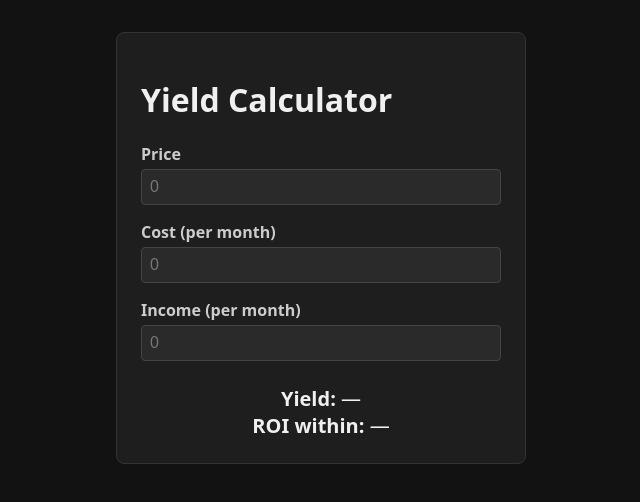
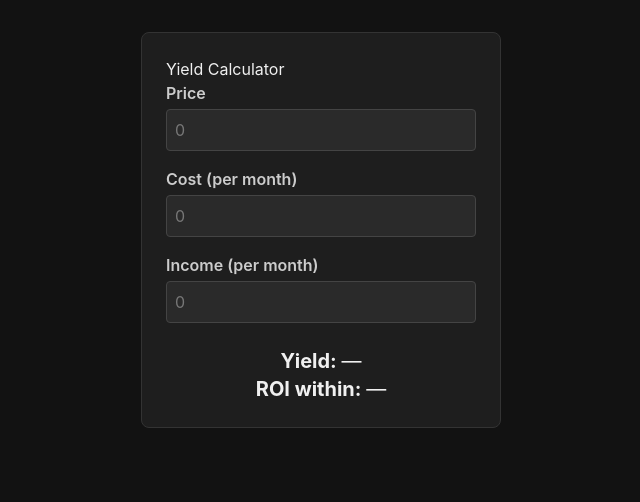
Before and after one commit to choopong/yield-calculator, a Nuxt app: page / in a window 1280 px wide. Shown: the top 502 px of the page, without its empty margins (319-959 px from the left). Built offline with nearby package versions, Linux system fonts and the light colour scheme.

Commit message:
tailwindcss

```diff
--- a/app/assets/css/main.css
+++ b/app/assets/css/main.css
@@ -1,8 +1,20 @@
-html,
-body {
-  margin: 0;
-  padding: 0;
-  background-color: #121212;
-  color: #f0f0f0;
-  color-scheme: dark;
+@import 'tailwindcss';
+
+@theme {
+  --color-background: #121212;
+  --color-foreground: #f0f0f0;
+  --color-surface: #1e1e1e;
+  --color-surface-border: #333333;
+  --color-muted: #cccccc;
+  --color-input: #2a2a2a;
+  --color-input-border: #444444;
+  --color-subtle: #777777;
+  --color-accent: #6c9eff;
 }
+
+@layer base {
+  html,
+  body {
+    @apply m-0 scheme-dark bg-background text-foreground;
+  }
+}
--- a/app/components/YieldCalculator.vue
+++ b/app/components/YieldCalculator.vue
@@ -64,32 +64,36 @@ const roiPeriod = computed(() => {
 
 function formatRoiPeriod(period: { years: number; months: number }): string {
   const parts: string[] = []
-  if (period.years > 0) parts.push(`${period.years} ${period.years === 1 ? 'year' : 'years'}`)
-  if (period.months > 0) parts.push(`${period.months} ${period.months === 1 ? 'month' : 'months'}`)
+  if (period.years > 0)
+    parts.push(`${period.years} ${period.years === 1 ? 'year' : 'years'}`)
+  if (period.months > 0)
+    parts.push(`${period.months} ${period.months === 1 ? 'month' : 'months'}`)
   return parts.join(' ')
 }
 </script>
 
 <template>
-  <div class="yield-calculator">
+  <div class="mx-auto my-8 max-w-90 rounded-lg border border-surface-border bg-surface p-6 font-sans text-foreground">
     <h1>Yield Calculator</h1>
 
-    <div class="field">
-      <label for="price">Price</label>
+    <div class="mb-4 flex flex-col">
+      <label for="price" class="mb-1 font-semibold text-muted">Price</label>
       <input id="price" :value="price.display.value" @input="price.onInput" type="text" inputmode="decimal"
-        placeholder="0" />
+        placeholder="0"
+        class="rounded border border-input-border bg-input p-2 text-base text-foreground placeholder-subtle focus:border-accent focus:outline-none" />
     </div>
-    <div class="field">
-      <label for="cost">Cost (per month)</label>
-      <input id="cost" :value="cost.display.value" @input="cost.onInput" type="text" inputmode="decimal"
-        placeholder="0" />
+    <div class="mb-4 flex flex-col">
+      <label for="cost" class="mb-1 font-semibold text-muted">Cost (per month)</label>
+      <input id="cost" :value="cost.display.value" @input="cost.onInput" type="text" inputmode="decimal" placeholder="0"
+        class="rounded border border-input-border bg-input p-2 text-base text-foreground placeholder-subtle focus:border-accent focus:outline-none" />
     </div>
-    <div class="field">
-      <label for="income">Income (per month)</label>
+    <div class="mb-4 flex flex-col">
+      <label for="income" class="mb-1 font-semibold text-muted">Income (per month)</label>
       <input id="income" :value="income.display.value" @input="income.onInput" type="text" inputmode="decimal"
-        placeholder="0" />
+        placeholder="0"
+        class="rounded border border-input-border bg-input p-2 text-base text-foreground placeholder-subtle focus:border-accent focus:outline-none" />
     </div>
-    <div class="result">
+    <div class="mt-6 text-center text-xl">
       <div>
         <strong>Yield: </strong>
         <span v-if="yieldPercent !== null">{{ yieldPercent.toFixed(2) }}%</span>
@@ -103,52 +107,3 @@ function formatRoiPeriod(period: { years: number; months: number }): string {
     </div>
   </div>
 </template>
-
-<style scoped>
-.yield-calculator {
-  max-width: 360px;
-  margin: 2rem auto;
-  padding: 1.5rem;
-  background-color: #1e1e1e;
-  border: 1px solid #333;
-  border-radius: 8px;
-  font-family: system-ui, sans-serif;
-  color: #f0f0f0;
-}
-
-.field {
-  display: flex;
-  flex-direction: column;
-  margin-bottom: 1rem;
-}
-
-.field label {
-  margin-bottom: 0.25rem;
-  font-weight: 600;
-  color: #cccccc;
-}
-
-.field input {
-  padding: 0.5rem;
-  border: 1px solid #444;
-  border-radius: 4px;
-  font-size: 1rem;
-  background-color: #2a2a2a;
-  color: #f0f0f0;
-}
-
-.field input::placeholder {
-  color: #777777;
-}
-
-.field input:focus {
-  outline: none;
-  border-color: #6c9eff;
-}
-
-.result {
-  margin-top: 1.5rem;
-  font-size: 1.25rem;
-  text-align: center;
-}
-</style>
--- a/biome.json
+++ b/biome.json
@@ -28,5 +28,13 @@
         "organizeImports": "on"
       }
     }
+  },
+  "css": {
+    "parser": {
+      "tailwindDirectives": true
+    },
+    "formatter": {
+      "quoteStyle": "single"
+    }
   }
 }
--- a/nuxt.config.ts
+++ b/nuxt.config.ts
@@ -1,9 +1,14 @@
+import tailwindcss from '@tailwindcss/vite'
+
 // https://nuxt.com/docs/api/configuration/nuxt-config
 export default defineNuxtConfig({
   compatibilityDate: '2025-07-15',
   devtools: { enabled: true },
   modules: ['@vite-pwa/nuxt'],
   css: ['~/assets/css/main.css'],
+  vite: {
+    plugins: [tailwindcss()],
+  },
   app: {
     head: {
       title: 'Yield Calculator',
--- a/package.json
+++ b/package.json
@@ -13,8 +13,10 @@
     "lint": "biome check ."
   },
   "dependencies": {
+    "@tailwindcss/vite": "^4.3.3",
     "@vite-pwa/nuxt": "^1.1.1",
     "nuxt": "^4.5.2",
+    "tailwindcss": "^4.3.3",
     "vue": "^3.5.41",
     "vue-router": "^5.2.0"
   },
```
Also changed, not shown: 2 other files (tests, documents, lock files or other folders).
